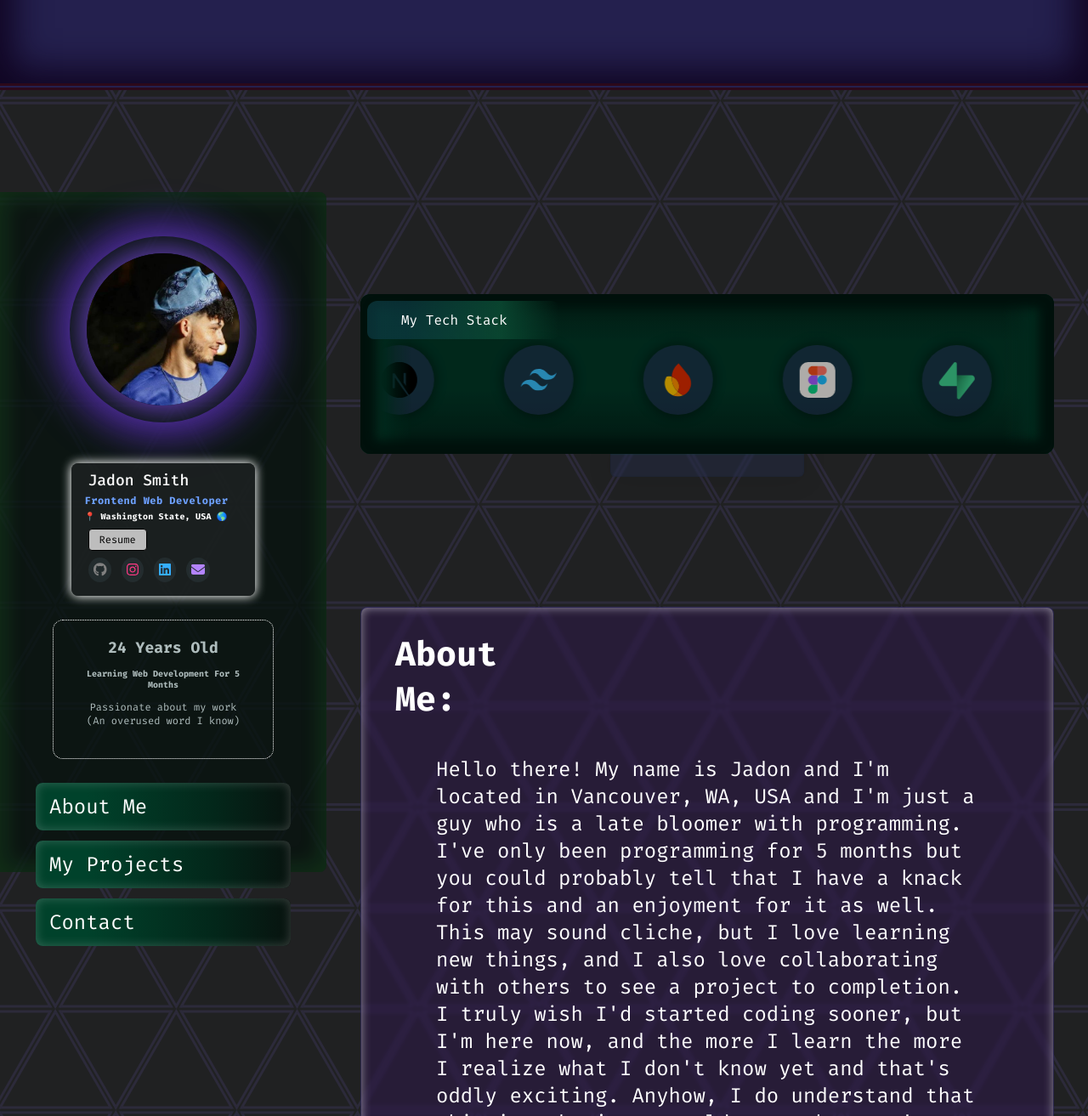
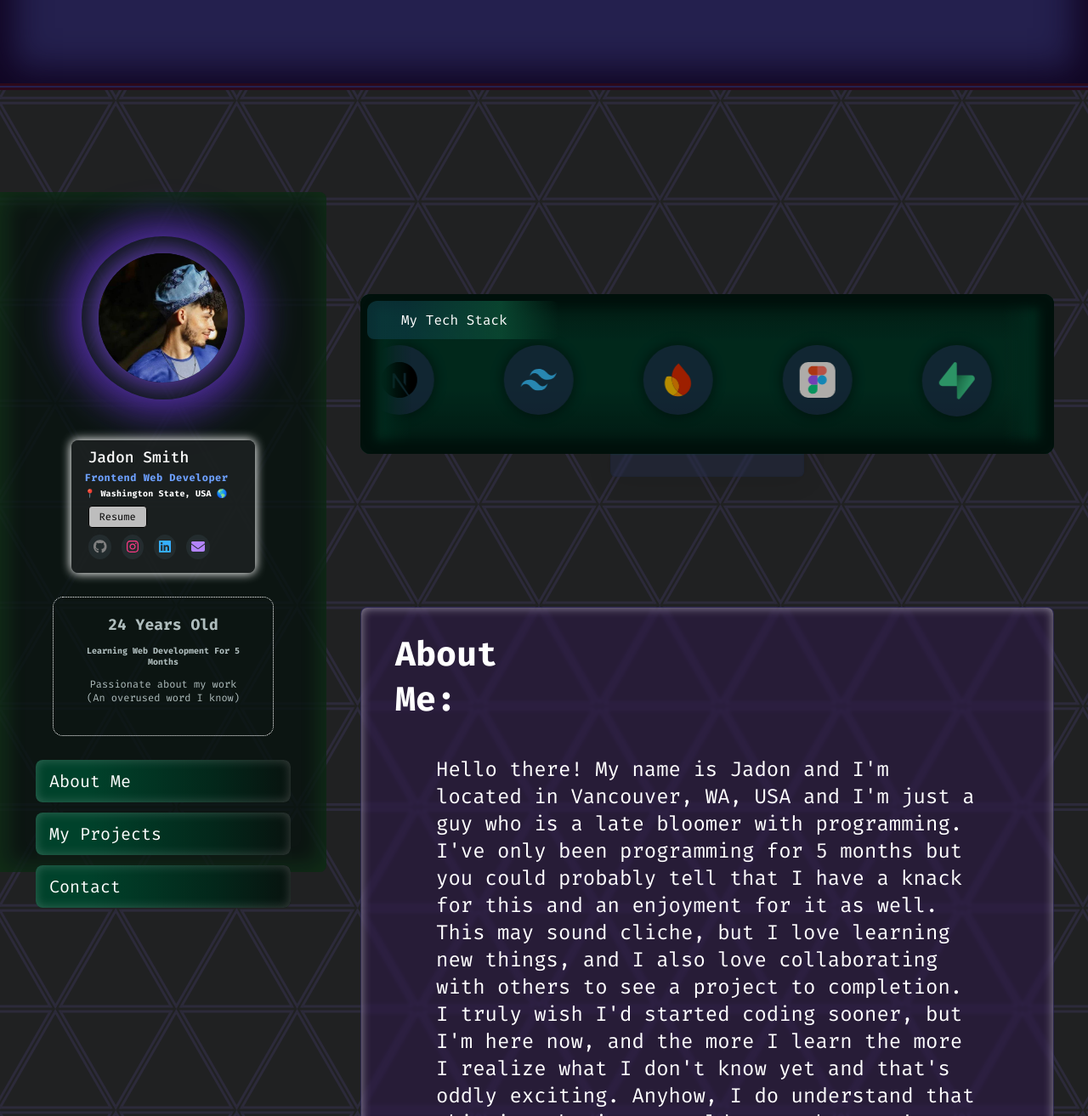
Before and after one commit to OG-TenLetters/My-Real-E-Portfolio, a React (Create React App) app: page / in a window 1280 px wide. Shown: the part 694-2007 px from the top of the page at 85% size. Built offline with nearby package versions, Linux system fonts and the light colour scheme.

Commit message:
I fixed the view port for the sidebar because I forgot to account for that most people do not hide their taskbar on their PC. *facepalm*

```diff
--- a/src/index.css
+++ b/src/index.css
@@ -676,7 +676,7 @@ a {
 }
 
 .profile {
-  width: 80%;
+  width: 71%;
   display: flex;
   justify-content: center;
   align-items: center;
@@ -850,7 +850,7 @@ a {
     #08130f 100%
   );
   box-shadow: inset 0 0 12px 1px #ffffff2f;
-  font-size: 24px;
+  font-size: 20px;
   border: none;
   width: 100%;
   padding: 12px 0;
```
